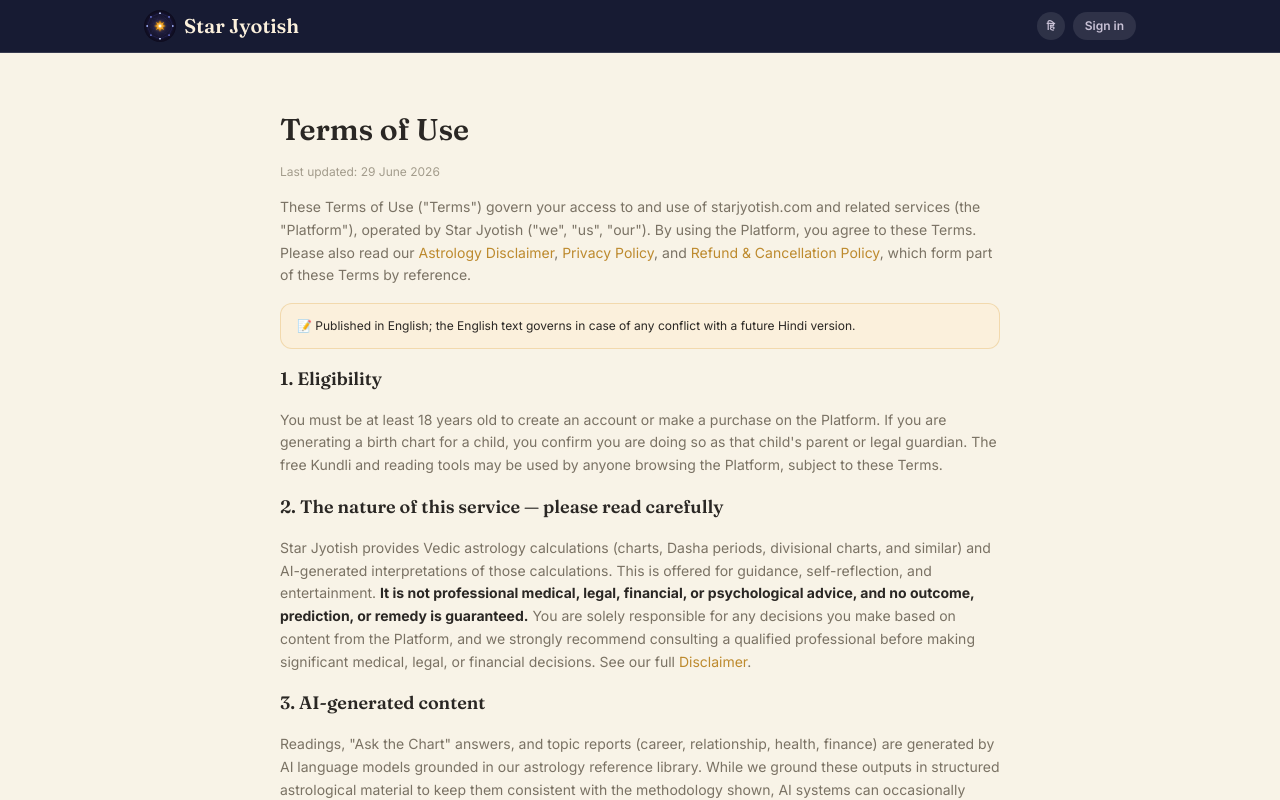
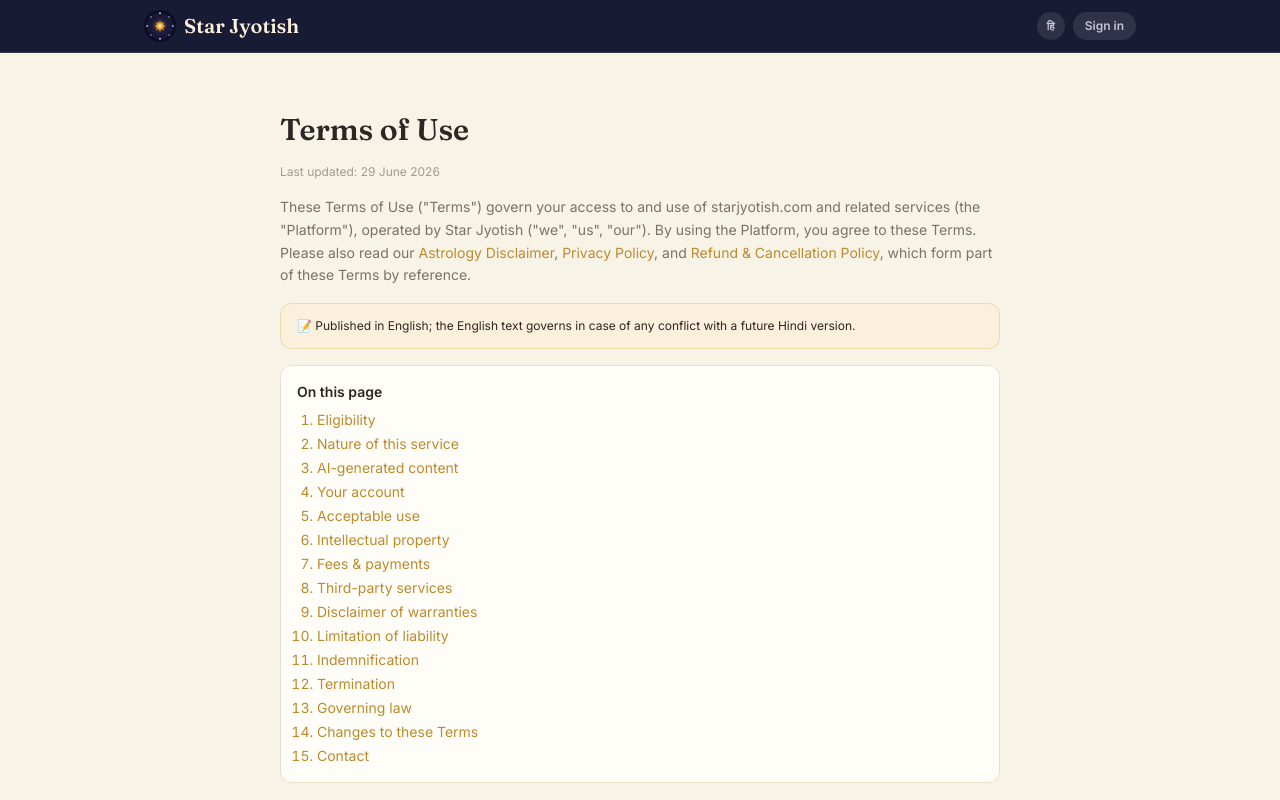
Before and after one commit to sushiljain07/StarJyotish, a React (Vite) app in the folder frontend/: page /terms in a window 1280 px wide. Shown: the top 800 px of the page. Built offline with nearby package versions, Linux system fonts and the light colour scheme; no server answers.

Commit message:
UI fixes

```diff
--- a/frontend/src/pages/Pricing.jsx
+++ b/frontend/src/pages/Pricing.jsx
@@ -124,7 +124,8 @@ export default function Pricing() {
       <section className="px-4 py-12">
         <div className="max-w-5xl mx-auto grid grid-cols-1 sm:grid-cols-2 lg:grid-cols-4 gap-5">
           {plans.map((plan, i) => (
-            <Reveal key={plan.id} delay={i * 70}>
+            <Reveal key={plan.id} delay={i * 70}
+              className={plan.highlight ? 'sm:order-first lg:order-none' : ''}>
               <PlanCard plan={plan} annual={annual} isHindi={isHindi} onSelect={handleSelect} />
             </Reveal>
           ))}
--- a/frontend/src/pages/TermsOfUse.jsx
+++ b/frontend/src/pages/TermsOfUse.jsx
@@ -32,13 +32,34 @@ export default function TermsOfUse() {
           📝 Published in English; the English text governs in case of any conflict with a future Hindi version.
         </p>
 
-        <h2 className={h2}>1. Eligibility</h2>
+        <nav aria-label="Table of contents" className="bg-parchment-card border border-line rounded-xl p-4 text-sm">
+          <p className="font-semibold text-ink mb-2">On this page</p>
+          <ol className="list-decimal pl-5 space-y-1 text-primary-dark">
+            <li><a href="#eligibility" className="hover:underline">Eligibility</a></li>
+            <li><a href="#nature-of-service" className="hover:underline">Nature of this service</a></li>
+            <li><a href="#ai-content" className="hover:underline">AI-generated content</a></li>
+            <li><a href="#your-account" className="hover:underline">Your account</a></li>
+            <li><a href="#acceptable-use" className="hover:underline">Acceptable use</a></li>
+            <li><a href="#ip" className="hover:underline">Intellectual property</a></li>
+            <li><a href="#fees" className="hover:underline">Fees &amp; payments</a></li>
+            <li><a href="#third-party" className="hover:underline">Third-party services</a></li>
+            <li><a href="#warranty" className="hover:underline">Disclaimer of warranties</a></li>
+            <li><a href="#liability" className="hover:underline">Limitation of liability</a></li>
+            <li><a href="#indemnification" className="hover:underline">Indemnification</a></li>
+            <li><a href="#termination" className="hover:underline">Termination</a></li>
+            <li><a href="#governing-law" className="hover:underline">Governing law</a></li>
+            <li><a href="#changes" className="hover:underline">Changes to these Terms</a></li>
+            <li><a href="#contact" className="hover:underline">Contact</a></li>
+          </ol>
+        </nav>
+
+        <h2 id="eligibility" className={h2}>1. Eligibility</h2>
         <p>You must be at least 18 years old to create an account or make a purchase on the Platform. If you are
           generating a birth chart for a child, you confirm you are doing so as that child's parent or legal
           guardian. The free Kundli and reading tools may be used by anyone browsing the Platform, subject to
           these Terms.</p>
 
-        <h2 className={h2}>2. The nature of this service — please read carefully</h2>
+        <h2 id="nature-of-service" className={h2}>2. The nature of this service — please read carefully</h2>
         <p>Star Jyotish provides Vedic astrology calculations (charts, Dasha periods, divisional charts, and
           similar) and AI-generated interpretations of those calculations. This is offered for guidance,
           self-reflection, and entertainment. <strong className="text-ink">It is not professional medical, legal,
@@ -47,19 +68,19 @@ export default function TermsOfUse() {
           recommend consulting a qualified professional before making significant medical, legal, or financial
           decisions. See our full <Link to="/disclaimer" className="text-primary-dark hover:underline">Disclaimer</Link>.</p>
 
-        <h2 className={h2}>3. AI-generated content</h2>
+        <h2 id="ai-content" className={h2}>3. AI-generated content</h2>
         <p>Readings, "Ask the Chart" answers, and topic reports (career, relationship, health, finance) are
           generated by AI language models grounded in our astrology reference library. While we ground these
           outputs in structured astrological material to keep them consistent with the methodology shown, AI
           systems can occasionally produce inaccurate, incomplete, or inconsistent output. We do not warrant the
           accuracy of any specific AI-generated statement.</p>
 
-        <h2 className={h2}>4. Your account (once account features launch)</h2>
+        <h2 id="your-account" className={h2}>4. Your account (once account features launch)</h2>
         <p>When account registration becomes available, you'll be responsible for keeping your login credentials
           confidential and for all activity under your account. Notify us immediately at the contact below if you
           suspect unauthorized access.</p>
 
-        <h2 className={h2}>5. Acceptable use</h2>
+        <h2 id="acceptable-use" className={h2}>5. Acceptable use</h2>
         <p>You agree not to:</p>
         <ul className={ul}>
           <li>Use automated means (bots, scrapers) to access the Platform or circumvent rate limits</li>
@@ -71,7 +92,7 @@ export default function TermsOfUse() {
         </ul>
         <p>We may suspend or terminate access for anyone who violates this section.</p>
 
-        <h2 className={h2}>6. Intellectual property</h2>
+        <h2 id="ip" className={h2}>6. Intellectual property</h2>
         <p>The Platform's design, branding, chart-rendering technology, and our astrology reference library are
           owned by Star Jyotish and protected by applicable intellectual property law. You may not copy,
           reproduce, or create derivative works from these except for your own personal, non-commercial use of
@@ -80,24 +101,24 @@ export default function TermsOfUse() {
           reading, or report (see our <Link to="/privacy" className="text-primary-dark hover:underline">Privacy
           Policy</Link> for how that data is handled).</p>
 
-        <h2 className={h2}>7. Fees & payments</h2>
+        <h2 id="fees" className={h2}>7. Fees & payments</h2>
         <p>Some reports and features may require payment, at prices displayed to you at the time of purchase,
           inclusive of any applicable taxes (e.g. GST) unless stated otherwise. Payments will be processed by a
           licensed third-party payment gateway; we do not store your full payment card details. Refunds and
           cancellations are governed by our <Link to="/refund-policy" className="text-primary-dark hover:underline">Refund
           & Cancellation Policy</Link>.</p>
 
-        <h2 className={h2}>8. Third-party services</h2>
+        <h2 id="third-party" className={h2}>8. Third-party services</h2>
         <p>The Platform relies on third-party services (AI providers, geocoding, hosting, and — once live —
           payments) described in our Privacy Policy. We are not responsible for the availability, content, or
           practices of these third parties beyond our agreements with them.</p>
 
-        <h2 className={h2}>9. Disclaimer of warranties</h2>
+        <h2 id="warranty" className={h2}>9. Disclaimer of warranties</h2>
         <p>The Platform is provided "as is" and "as available," without warranties of any kind, express or
           implied, including fitness for a particular purpose or non-infringement. We do not warrant that the
           Platform will be uninterrupted, error-free, or available at all times.</p>
 
-        <h2 className={h2}>10. Limitation of liability</h2>
+        <h2 id="liability" className={h2}>10. Limitation of liability</h2>
         <p>To the maximum extent permitted by Indian law, Star Jyotish shall not be liable for any indirect,
           incidental, special, or consequential damages arising from your use of the Platform, including
           decisions made in reliance on astrological content. Where liability cannot be excluded, our total
@@ -106,26 +127,26 @@ export default function TermsOfUse() {
           Terms limits liability that cannot lawfully be limited, such as liability for fraud or gross
           negligence.</p>
 
-        <h2 className={h2}>11. Indemnification</h2>
+        <h2 id="indemnification" className={h2}>11. Indemnification</h2>
         <p>You agree to indemnify and hold Star Jyotish harmless from claims, losses, or expenses (including
           reasonable legal fees) arising from your violation of these Terms or misuse of the Platform.</p>
 
-        <h2 className={h2}>12. Termination</h2>
+        <h2 id="termination" className={h2}>12. Termination</h2>
         <p>We may suspend or terminate your access to the Platform at any time for violation of these Terms, or
           to comply with legal obligations. You may stop using the Platform at any time; once accounts exist,
           you'll be able to request account deletion as described in our Privacy Policy.</p>
 
-        <h2 className={h2}>13. Governing law & jurisdiction</h2>
+        <h2 id="governing-law" className={h2}>13. Governing law & jurisdiction</h2>
         <p>These Terms are governed by the laws of India. Subject to applicable consumer-protection law, courts
           at <em className="text-ink-faint">Raigarh, Chhattisgarh, India [to be updated to match the company's
           registered office once incorporated]</em> shall have exclusive jurisdiction over any dispute arising
           from these Terms.</p>
 
-        <h2 className={h2}>14. Changes to these Terms</h2>
+        <h2 id="changes" className={h2}>14. Changes to these Terms</h2>
         <p>We may update these Terms from time to time; continued use of the Platform after an update
           constitutes acceptance of the revised Terms. We'll update the "Last updated" date above whenever we do.</p>
 
-        <h2 className={h2}>15. Contact</h2>
+        <h2 id="contact" className={h2}>15. Contact</h2>
         <p>Questions about these Terms can be sent to{' '}
           <a href="mailto:contact@starjyotish.com" className="text-primary-dark hover:underline">contact@starjyotish.com</a>.</p>
       </StaticPageLayout>
```
